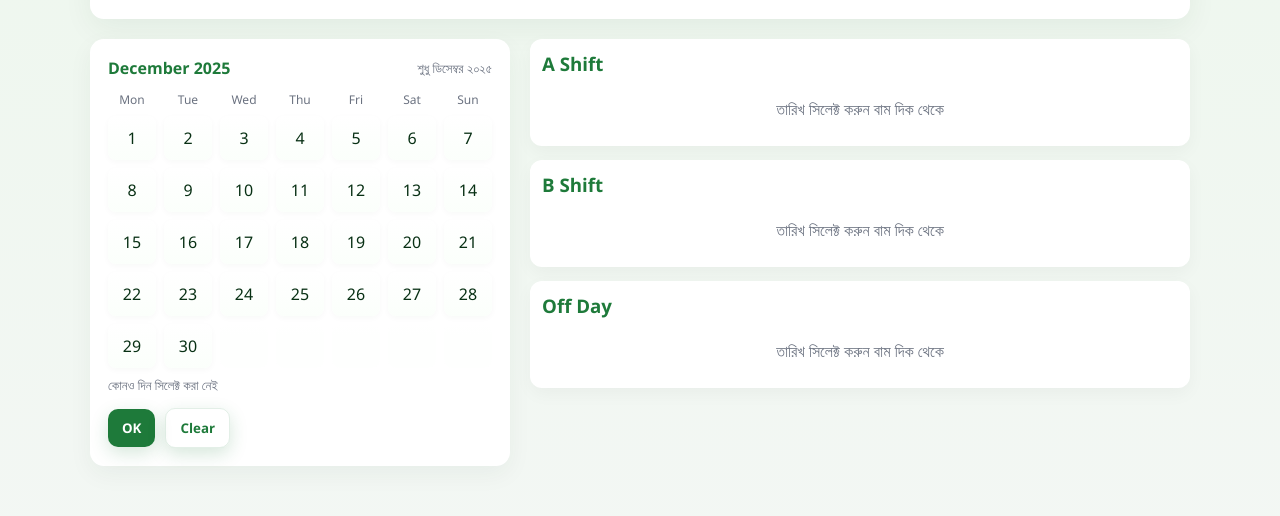
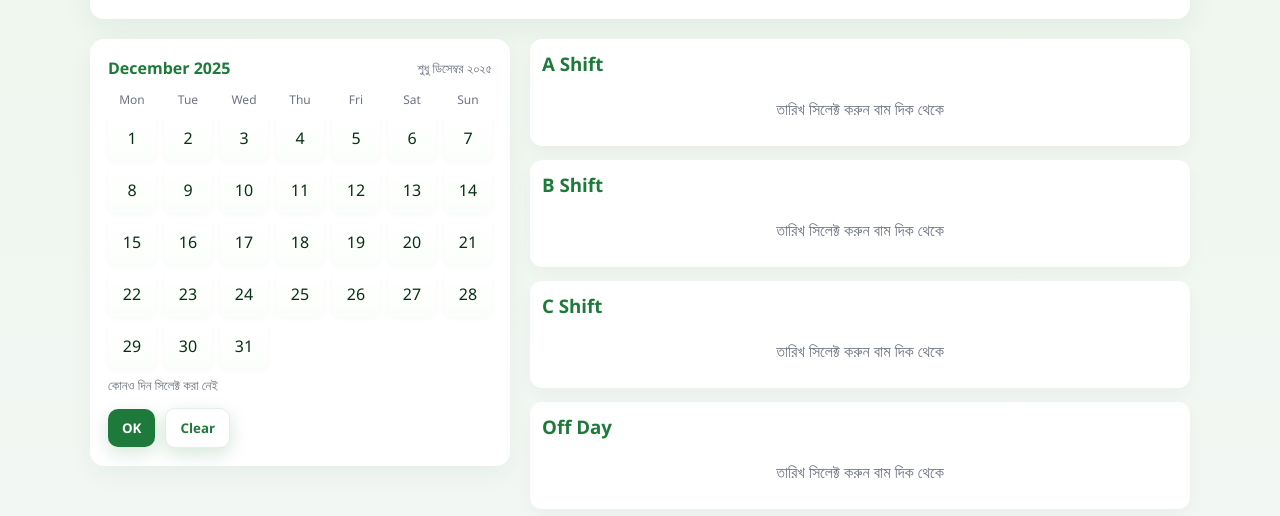
Before and after one commit to trishatech001-max/security-December-, a plain HTML site: page index.html in a window 1280 px wide. Shown: the part 116-632 px from the top of the page. Drawn offline with Linux system fonts and the light colour scheme.

Commit message:
Update index.html

```diff
--- a/index.html
+++ b/index.html
@@ -33,8 +33,6 @@
     gap:20px;
     align-items:start;
   }
-
-  /* Header card */
   .header{
     grid-column: 1 / -1;
     background:var(--card);
@@ -54,8 +52,6 @@
     letter-spacing:.2px;
   }
   .brand p{margin:6px 0 0 0;color:var(--muted);font-size:13px}
-
-  /* Left column: calendar card */
   .card{
     background:var(--card);
     border-radius:var(--radius);
@@ -89,7 +85,6 @@
     color:white;
     box-shadow: 0 8px 24px rgba(33,112,58,0.18);
   }
-
   .actions{display:flex;gap:10px;align-items:center;margin-top:14px}
   .btn{
     padding:10px 14px;border-radius:10px;border:none;cursor:pointer;font-weight:600;
@@ -98,14 +93,11 @@
   }
   .btn.secondary{background:transparent;color:var(--accent);border:1px solid rgba(30,122,58,0.12); font-weight:700}
   .btn:active{transform:scale(.995)}
-  /* ripple */
   .ripple{
     position:absolute;border-radius:50%;transform:scale(0);animation:ripple .6s linear;
     background:rgba(255,255,255,0.4);
   }
   @keyframes ripple{to{transform:scale(4);opacity:0}}
-
-  /* Right column: tables */
   .panels{display:grid;gap:14px}
   .shift-card{
     background:var(--card);padding:12px;border-radius:12px;box-shadow:0 6px 18px rgba(10,30,20,0.04);
@@ -116,25 +108,16 @@
   th,td{padding:10px 8px;text-align:left;border-bottom:1px dashed rgba(0,0,0,0.04)}
   th{font-size:13px;color:var(--muted)}
   .empty{color:var(--muted);padding:14px;text-align:center}
-
   .row-actions{display:flex;gap:6px;justify-content:flex-end}
   .icon-btn{border:none;background:transparent;cursor:pointer;font-weight:700;color:var(--accent)}
   .small-input{width:100%;padding:8px;border-radius:8px;border:1px solid rgba(0,0,0,0.06)}
-
-  /* mini form */
   .add-row{display:flex;gap:8px;margin-top:10px}
   .add-row .btn{padding:8px 12px;font-size:14px;border-radius:10px}
-
-  /* responsive */
   @media (max-width:980px){
     .container{grid-template-columns:1fr; padding:10px}
   }
-
-  /* animations */
   @keyframes fadeUp{from{opacity:0;transform:translateY(8px)}to{opacity:1;transform:none}}
   @media (prefers-reduced-motion:reduce){*{animation:none!important;transition:none!important}}
-
-  /* little badge for selected date */
   .selected-info{font-size:13px;color:var(--muted);margin-top:8px}
 </style>
 </head>
@@ -159,8 +142,9 @@
 
     <div class="calendar-grid" id="calendar">
       <!-- weekdays -->
-        <div class="weekday">Mon</div><div class="weekday">Tue</div><div class="weekday">Wed</div><div class="weekday">Thu</div><div class="weekday">Fri</div><div class="weekday">Sat</div><div class="weekday">Sun</div>
-        <!-- days will be injected -->
+      <div class="weekday">Mon</div><div class="weekday">Tue</div><div class="weekday">Wed</div>
+      <div class="weekday">Thu</div><div class="weekday">Fri</div><div class="weekday">Sat</div><div class="weekday">Sun</div>
+      <!-- days injected by JS -->
     </div>
 
     <div class="selected-info" id="selInfo">কোনও দিন সিলেক্ট করা নেই</div>
@@ -173,20 +157,10 @@
 
   <!-- Right: Shift tables -->
   <div class="panels">
-      <div class="shift-card" id="aShiftCard">
-        <h3>A Shift</h3>
-        <div id="aShiftBody"></div>
-      </div>
-
-      <div class="shift-card" id="bShiftCard">
-        <h3>B Shift</h3>
-        <div id="bShiftBody"></div>
-      </div>
-
-      <div class="shift-card" id="offShiftCard">
-        <h3>Off Day</h3>
-        <div id="offShiftBody"></div>
-      </div>
+    <div class="shift-card" id="aShiftCard"><h3>A Shift</h3><div id="aShiftBody"></div></div>
+    <div class="shift-card" id="bShiftCard"><h3>B Shift</h3><div id="bShiftBody"></div></div>
+    <div class="shift-card" id="cShiftCard"><h3>C Shift</h3><div id="cShiftBody"></div></div>
+    <div class="shift-card" id="offShiftCard"><h3>Off Day</h3><div id="offShiftBody"></div></div>
   </div>
 </div>
 
@@ -194,21 +168,21 @@
 (function(){
   const month = 11; // December
   const year = 2025;
-  const daysInMonth = 30;
+  const daysInMonth = 31;
   const firstWeekday = new Date(year, month, 1).getDay();
   const firstIndex = (firstWeekday + 6) % 7; // Monday-first
 
   // -------------------- শিফট ডেটা --------------------
   const shiftData = {
-    1:{a:["মোঃ দেলোয়ার হোসেন", "মোঃ সজিব আহমেদ", "মো বকুল", "মো রায়হান মিয়া", "মোঃ রাসেল মিয়া", "মোঃ রাজু ইসলাম", "মোঃ তৈবুর রহমান", "মো নাঈম হোসেন", "মিঃ রতন চন্দ্র বর্মন", "মোঃ বদরুল আলম", "সৈয়দ মিজানুর", "মোঃ আমির আলী", "মিঃ ভানুন সং বম", "মোঃ আল আমিন", "মোঃ মিজানুর রহমান", "মোঃ এনামুল হক", "আব্দুল কাদের", "মোঃ মনিরুল ইসলাম"], b:["মোঃ  লিয়াকত আলী", "মোঃ রাসেল আলী", "মোঃ মোস্তফা", "মোঃ বাইজিদ হোসেন", "মোঃ হাবিবুল্লাহ খান", "মোঃ মিনহাজুল ইসলাম", "মোঃ নাসিম হোসেন", "মোঃ এমদাদুল হক", "মোঃ আল মামুন", "মোঃ রমজান আলী", "মোঃ মনজুরুল ইসলাম", "মোঃ কবির হোসেন", "মোঃ রেজাউল করিম", "মিঃ কুশল চন্দ্র", "মোঃ আনোয়ার হোসেন", "মোঃ আজাদ", "আব্দুর রহমান", "মিঃ ডন খুঁম বম"], off:["মোঃ শাহিন আলম", "মোঃ আব্দুল খালেক", "মিঃ বাবুরাম চন্দ্র", "মোঃ মিনাল মোল্লা", "মোঃ জেনারুল ইসলাম", "মোঃ রবিউল ইসলাম", "মিঃ কালাচাঁদ মালি", "মোঃ খশরুজ্জামান"]},
-    2:{a:["মোঃ লিয়াকত আলী","মোঃ মোস্তফা"], b:["মোঃ দেলোয়ার হোসেন","মোঃ সজিব আহমেদ"], off:["মো বকুল","মোঃ বাইজিদ হোসেন"]},
-    3:{a:["মো রায়হান মিয়া","মোঃ শাহিন আলম"], b:["মোঃ বাবুরাম চন্দ্র","মোঃ মিনাল মোল্লা"], off:["মোঃ জেনারুল ইসলাম","মোঃ রবিউল ইসলাম"]},
-    4:{a:["মোঃ খশরুজ্জামান","মোঃ রাসেল মিয়া"], b:["মোঃ হাবিবুল্লাহ খান","মোঃ রাজু ইসলাম"], off:["মোঃ মিনহাজুল ইসলাম","মোঃ তৈবুর রহমান"]},
-    5:{a:["মোঃ নাসিম হোসেন","মো নাঈম হোসেন"], b:["মোঃ এমদাদুল হক","মিঃ রতন চন্দ্র বর্মন"], off:["মোঃ আল মামুন","মোঃ বদরুল আলম"]},
-    6:{a:["মোঃ রমজান আলী","সৈয়দ মিজানুর"], b:["মোঃ মনজুরুল ইসলাম","মোঃ আমির আলী"], off:["মোঃ কবির হোসেন","মিঃ ভানুন সং বম"]},
-    7:{a:["মোঃ রেজাউল করিম","মোঃ আল আমিন"], b:["মিঃ কুশল চন্দ্র","মোঃ মিজানুর রহমান"], off:["মোঃ আনোয়ার হোসেন","মোঃ এনামুল হক"]},
-    8:{a:["মোঃ আজাদ","আব্দুল কাদের"], b:["আব্দুর রহমান","মোঃ মনিরুল ইসলাম"], off:["মিঃ ডন খুঁম বম","মোঃ লিয়াকত আলী"]},
-    // ... অবশিষ্ট ৯–৩০ সংখ্যা জন্যও এভাবে রাখতে হবে
+    1:{a:["মোঃ দেলোয়ার হোসেন","মোঃ সজিব আহমেদ"], b:["মোঃ লিয়াকত আলী","মোঃ রাসেল আলী"], c:["মোঃ সামিউল হক"], off:["মোঃ শাহিন আলম","মোঃ আব্দুল খালেক"]},
+    2:{a:["মোঃ লিয়াকত আলী","মোঃ মোস্তফা"], b:["মোঃ দেলোয়ার হোসেন","মোঃ সজিব আহমেদ"], c:["মোঃ রিফাত হাসান"], off:["মো বকুল","মোঃ বাইজিদ হোসেন"]},
+    3:{a:["মো রায়হান মিয়া","মোঃ শাহিন আলম"], b:["মোঃ বাবুরাম চন্দ্র","মোঃ মিনাল মোল্লা"], c:["মোঃ কামরুল ইসলাম"], off:["মোঃ জেনারুল ইসলাম","মোঃ রবিউল ইসলাম"]},
+    4:{a:["মোঃ খশরুজ্জামান","মোঃ রাসেল মিয়া"], b:["মোঃ হাবিবুল্লাহ খান","মোঃ রাজু ইসলাম"], c:["মোঃ নাজমুল হক"], off:["মোঃ মিনহাজুল ইসলাম","মোঃ তৈবুর রহমান"]},
+    5:{a:["মোঃ নাসিম হোসেন","মো নাঈম হোসেন"], b:["মোঃ এমদাদুল হক","মিঃ রতন চন্দ্র বর্মন"], c:["মোঃ ফারুক"], off:["মোঃ আল মামুন","মোঃ বদরুল আলম"]},
+    6:{a:["মোঃ রমজান আলী","সৈয়দ মিজানুর"], b:["মোঃ মনজুরুল ইসলাম","মোঃ আমির আলী"], c:["মোঃ লিটন"], off:["মোঃ কবির হোসেন","মিঃ ভানুন সং বম"]},
+    7:{a:["মোঃ রেজাউল করিম","মোঃ আল আমিন"], b:["মিঃ কুশল চন্দ্র","মোঃ মিজানুর রহমান"], c:["মোঃ রিয়াজ"], off:["মোঃ আনোয়ার হোসেন","মোঃ এনামুল হক"]},
+    8:{a:["মোঃ আজাদ","আব্দুল কাদের"], b:["আব্দুর রহমান","মোঃ মনিরুল ইসলাম"], c:["মোঃ জসিম"], off:["মিঃ ডন খুঁম বম","মোঃ লিয়াকত আলী"]},
+    // 9–31 দিনগুলোর জন্য প্রয়োজনে একই ফরম্যাটে c অ্যারে যোগ করুন
   };
 
   // -------------------- DOM references --------------------
@@ -218,6 +192,7 @@
   const clearBtn = document.getElementById('clearBtn');
   const aBody = document.getElementById('aShiftBody');
   const bBody = document.getElementById('bShiftBody');
+  const cBody = document.getElementById('cShiftBody');
   const offBody = document.getElementById('offShiftBody');
 
   let selectedDay = null;
@@ -254,16 +229,17 @@
   // -------------------- Table rendering --------------------
   function renderSelectedDay(){
     if(!selectedDay){
-      aBody.innerHTML=bBody.innerHTML=offBody.innerHTML='<div class="empty">তারিখ সিলেক্ট করুন বাম দিক থেকে</div>';
+      aBody.innerHTML=bBody.innerHTML=cBody.innerHTML=offBody.innerHTML='<div class="empty">তারিখ সিলেক্ট করুন বাম দিক থেকে</div>';
       return;
     }
     const data = shiftData[selectedDay];
     if(!data){
-      aBody.innerHTML=bBody.innerHTML=offBody.innerHTML='<div class="empty">এই তারিখে কোনো ডাটা নেই</div>';
+      aBody.innerHTML=bBody.innerHTML=cBody.innerHTML=offBody.innerHTML='<div class="empty">এই তারিখে কোনো ডাটা নেই</div>';
       return;
     }
     renderList(aBody, data.a);
     renderList(bBody, data.b);
+    renderList(cBody, data.c);
     renderList(offBody, data.off);
   }
 
@@ -291,7 +267,7 @@
     createRipple(e);
     if(!selectedDay){ alert('সাফ করার জন্য আগে দিন সিলেক্ট করুন'); return; }
     if(!confirm('এই তারিখের সব তথ্য মুছে ফেলবেন?')) return;
-    shiftData[selectedDay]={a:[],b:[],off:[]};
+    shiftData[selectedDay]={a:[],b:[],c:[],off:[]};
     renderSelectedDay();
   });
 
```
Lines whose indentation alone changed are shown as unchanged.
